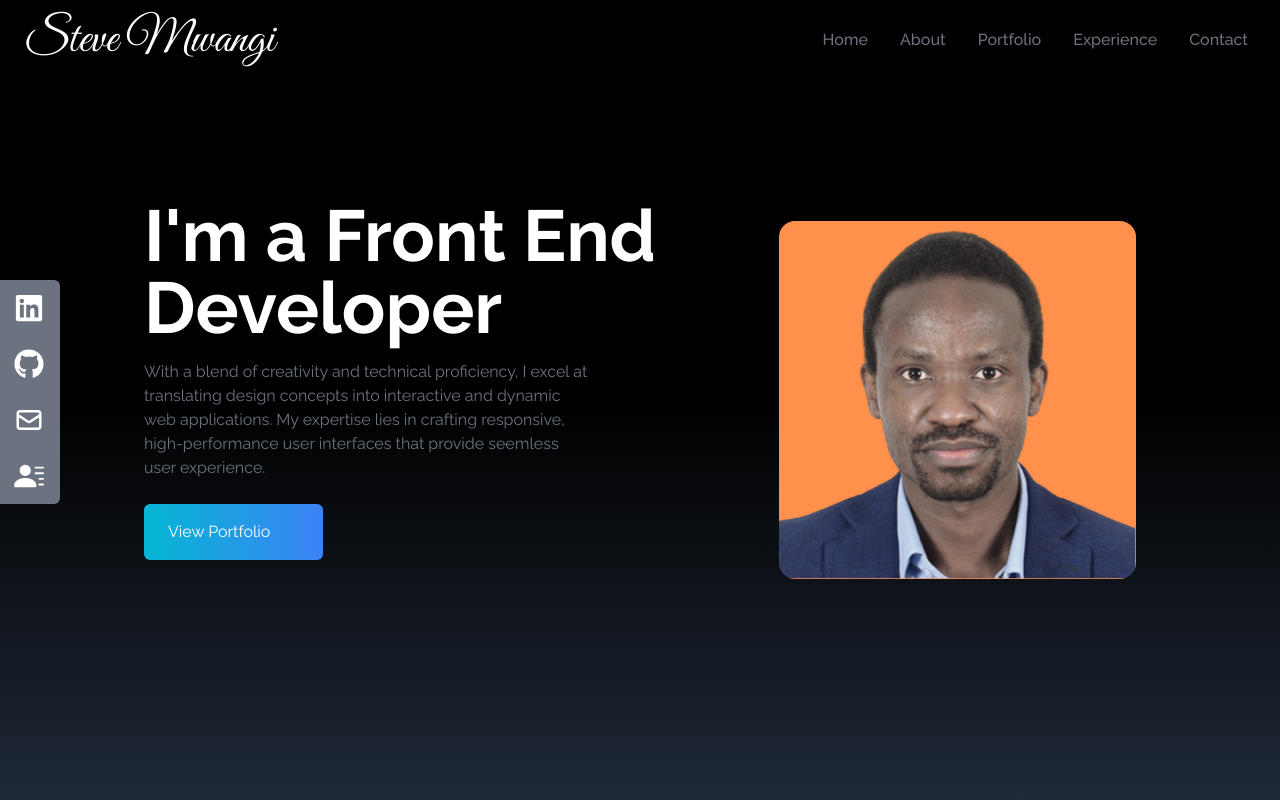
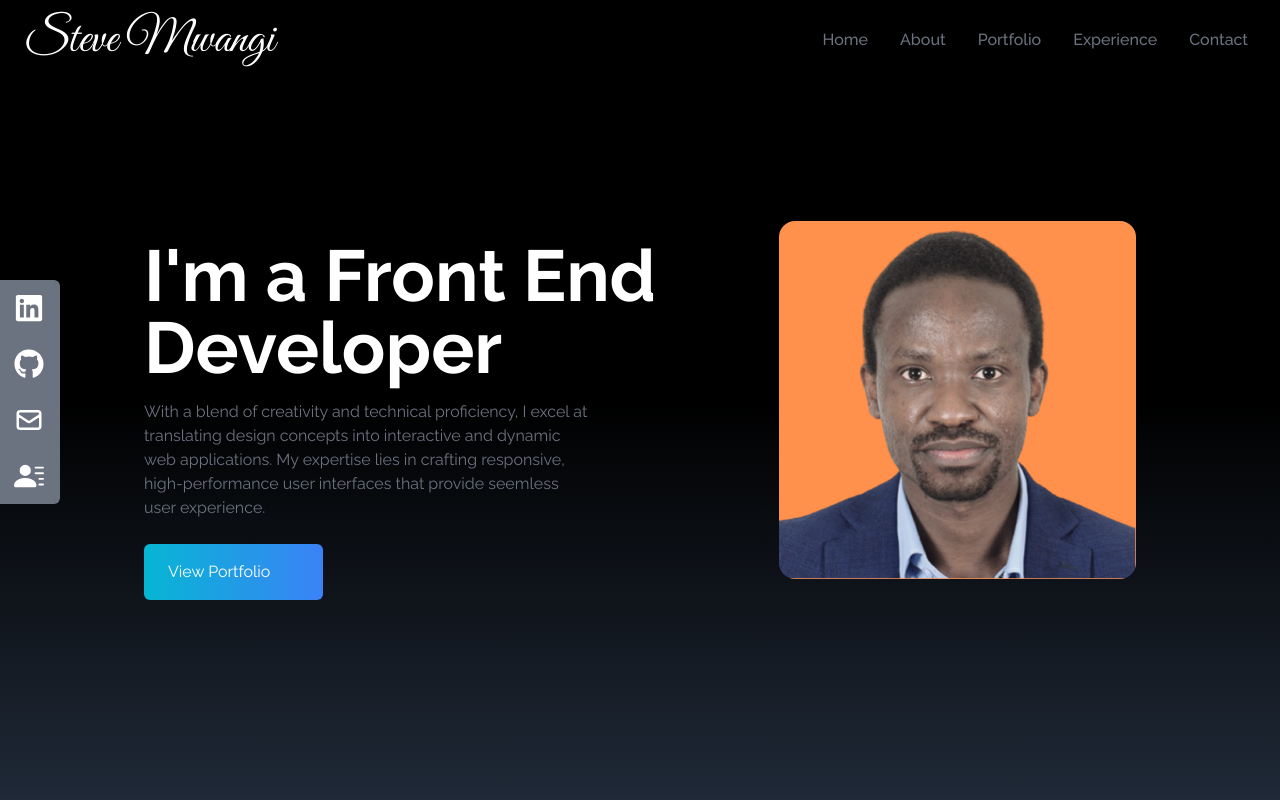
Before and after one commit to SteveMuiyuro/Portfolio_Site, a React (Vite) app: page / in a window 1280 px wide. Shown: the top 800 px of the page. Built offline with nearby package versions, Linux system fonts and the light colour scheme; some icons are missing; a web font is replaced by a local one.

Commit message:
Update header

```diff
--- a/src/components/Home.jsx
+++ b/src/components/Home.jsx
@@ -9,8 +9,8 @@ export default function Home() {
       className="h-screen w-full bg-gradient-to-b from from-black via-black to-gray-800"
     >
       <div className="max-w-screen-lg mx-auto flex flex-col items-center justify-between h-full px-4 md:flex-row">
-        <div className="flex flex-col justify-center h-full">
-          <h2 className="text-4xl sm:text-7xl font-bold text-white">
+        <div className="flex flex-col justify-center h-full ">
+          <h2 className="text-3xl sm:text-7xl font-bold text-white m pt-20">
             I'm a Front End Developer
           </h2>
           <p className="text-gray-500 py-4 max-w-md">
```
